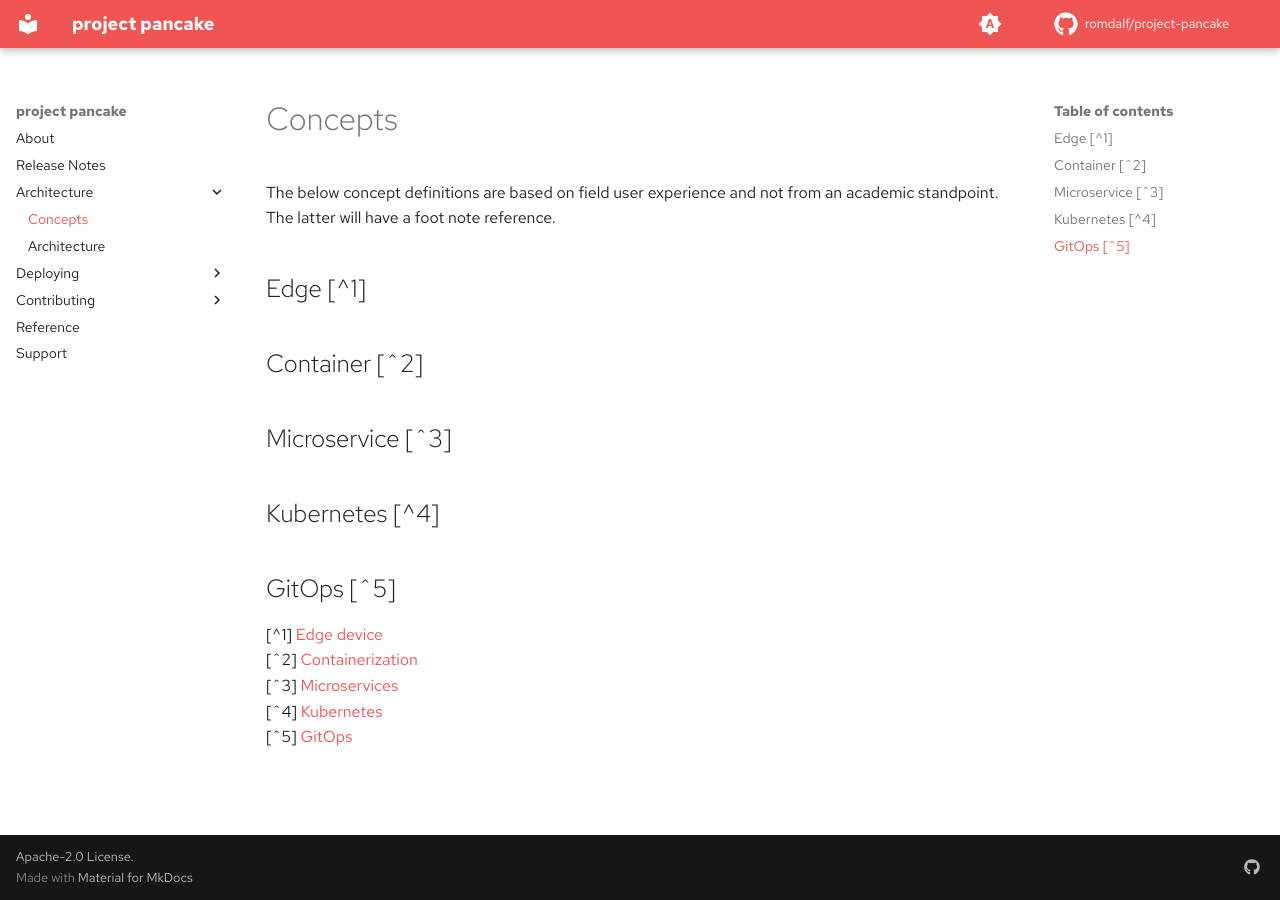
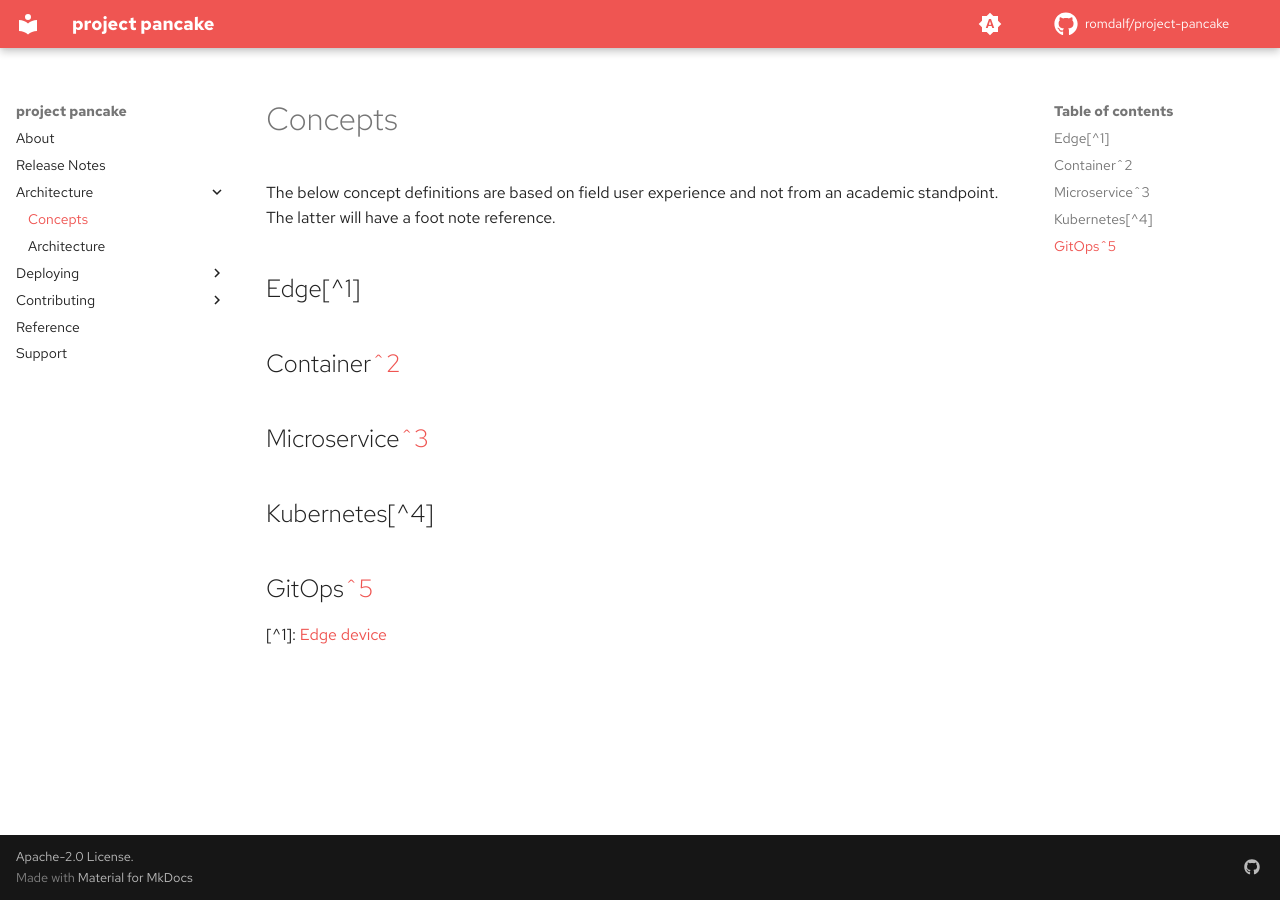
Before and after one commit to beezy-cloud/project-pancake, an MkDocs documentation site: the page built from docs/concepts.md, in a window 1280 px wide. Built offline with MkDocs 1.6.1 and Material for MkDocs 9.7.7, drawn with Linux system fonts in a browser that asks for light colours; some web fonts are replaced; comment, search, counter and statistics services are not loaded.

Commit message:
update doc

```diff
--- a/docs/concepts.md
+++ b/docs/concepts.md
@@ -1,22 +1,22 @@
 
 The below concept definitions are based on field user experience and not from an academic standpoint. The latter will have a foot note reference.
 
-## Edge [^1]
+## Edge[^1]
 
-## Container [ˆ2]
+## Container[ˆ2]
 
-## Microservice [ˆ3]
+## Microservice[ˆ3]
 
-## Kubernetes [^4]
+## Kubernetes[^4]
 
-## GitOps [ˆ5]
+## GitOps[ˆ5]
 
 
 
 
 
-[^1] [Edge device](https://en.wikipedia.org/wiki/Edge_device)
-[ˆ2] [Containerization](https://en.wikipedia.org/wiki/Containerization_(computing))
-[ˆ3] [Microservices](https://en.wikipedia.org/wiki/Microservices)
-[ˆ4] [Kubernetes](https://en.wikipedia.org/wiki/Kubernetes)
-[ˆ5] [GitOps](https://en.wikipedia.org/wiki/DevOps#GitOps)
+[^1]: [Edge device](https://en.wikipedia.org/wiki/Edge_device)
+[ˆ2]: [Containerization](https://en.wikipedia.org/wiki/Containerization_(computing))
+[ˆ3]: [Microservices](https://en.wikipedia.org/wiki/Microservices)
+[ˆ4]: [Kubernetes](https://en.wikipedia.org/wiki/Kubernetes)
+[ˆ5]: [GitOps](https://en.wikipedia.org/wiki/DevOps#GitOps)
```
